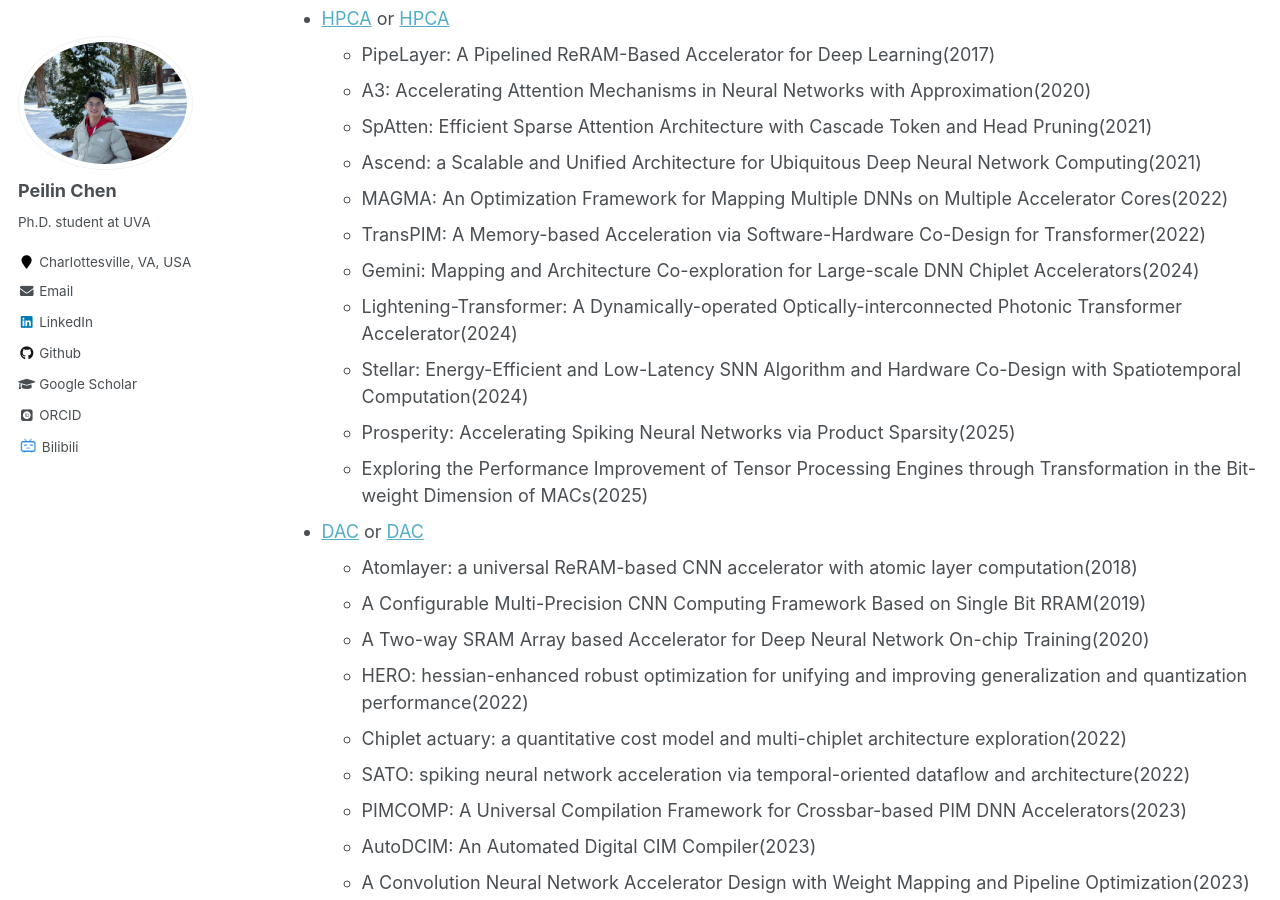
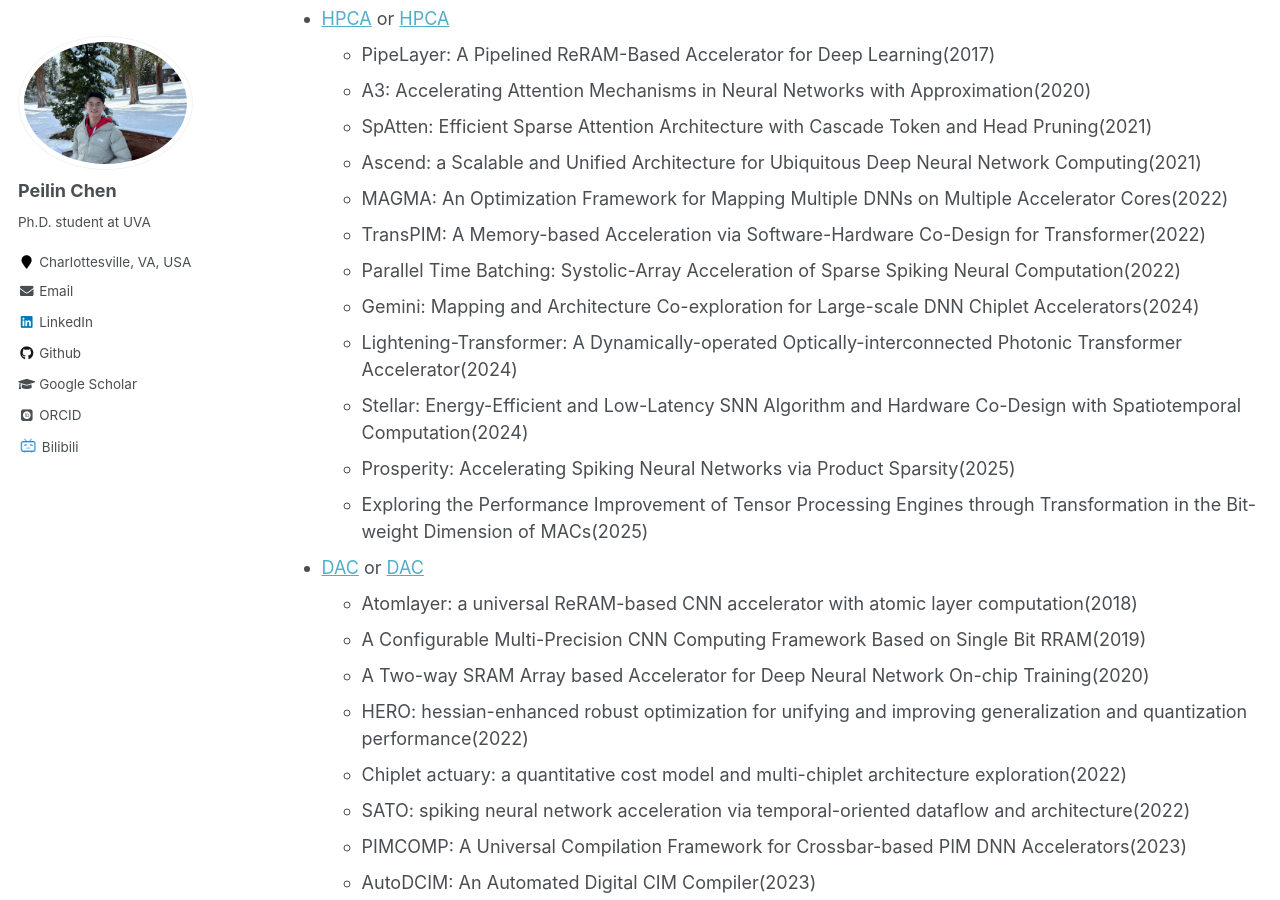
Before and after one commit to peilin-chen/peilin-chen.github.io, a Jekyll site: the page built from _pages/reading list.md, in a window 1280 px wide and 900 px high, scrolled down 3381 px. Built offline with Jekyll 4.4.1, drawn with Linux system fonts in a browser that asks for light colours; some web fonts are replaced; formulas are drawn with MathJax 3.

Commit message:
Update reading list.md

```diff
--- a/_pages/reading list.md
+++ b/_pages/reading list.md
@@ -78,6 +78,7 @@ author_profile: true
   - Ascend: a Scalable and Unified Architecture for Ubiquitous Deep Neural Network Computing(2021)
   - MAGMA: An Optimization Framework for Mapping Multiple DNNs on Multiple Accelerator Cores(2022)
   - TransPIM: A Memory-based Acceleration via Software-Hardware Co-Design for Transformer(2022)
+  - Parallel Time Batching: Systolic-Array Acceleration of Sparse Spiking Neural Computation(2022)
   - Gemini: Mapping and Architecture Co-exploration for Large-scale DNN Chiplet Accelerators(2024)
   - Lightening-Transformer: A Dynamically-operated Optically-interconnected Photonic Transformer Accelerator(2024)
   - Stellar: Energy-Efficient and Low-Latency SNN Algorithm and Hardware Co-Design with Spatiotemporal Computation(2024)
```
